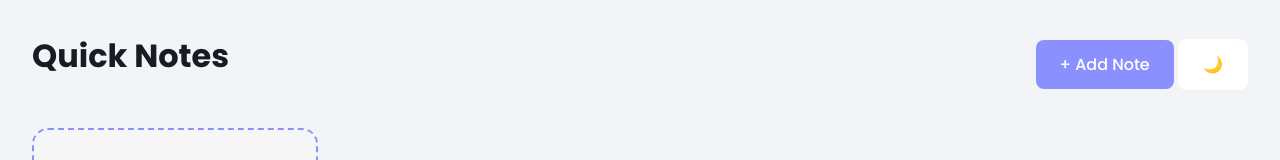
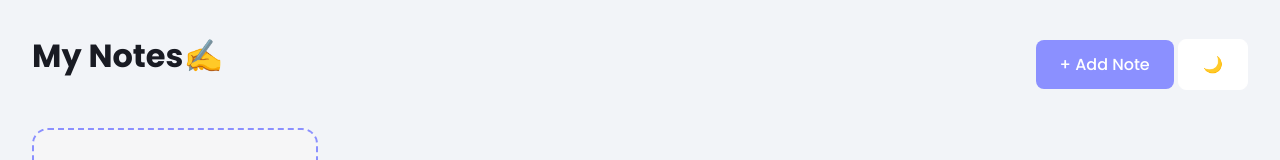
Before and after one commit to NirmalKumar-1/NOTES-APPLICATION, a plain HTML site: page index.html in a window 1280 px wide. Shown: the top 160 px of the page. Drawn offline with Linux system fonts and the light colour scheme.

Commit message:
Update index.html

```diff
--- a/index.html
+++ b/index.html
@@ -13,7 +13,7 @@
 </head>
 <body>
     <header>
-        <h1>Quick Notes</h1>
+        <h1>My Notes✍</h1>
         <div>
             <button class="add-note-btn" onclick="openNoteDialog()">+ Add Note</button>
             <button id="themeToggleBtn" class="theme-toggle-btn">🌙</button>
```
